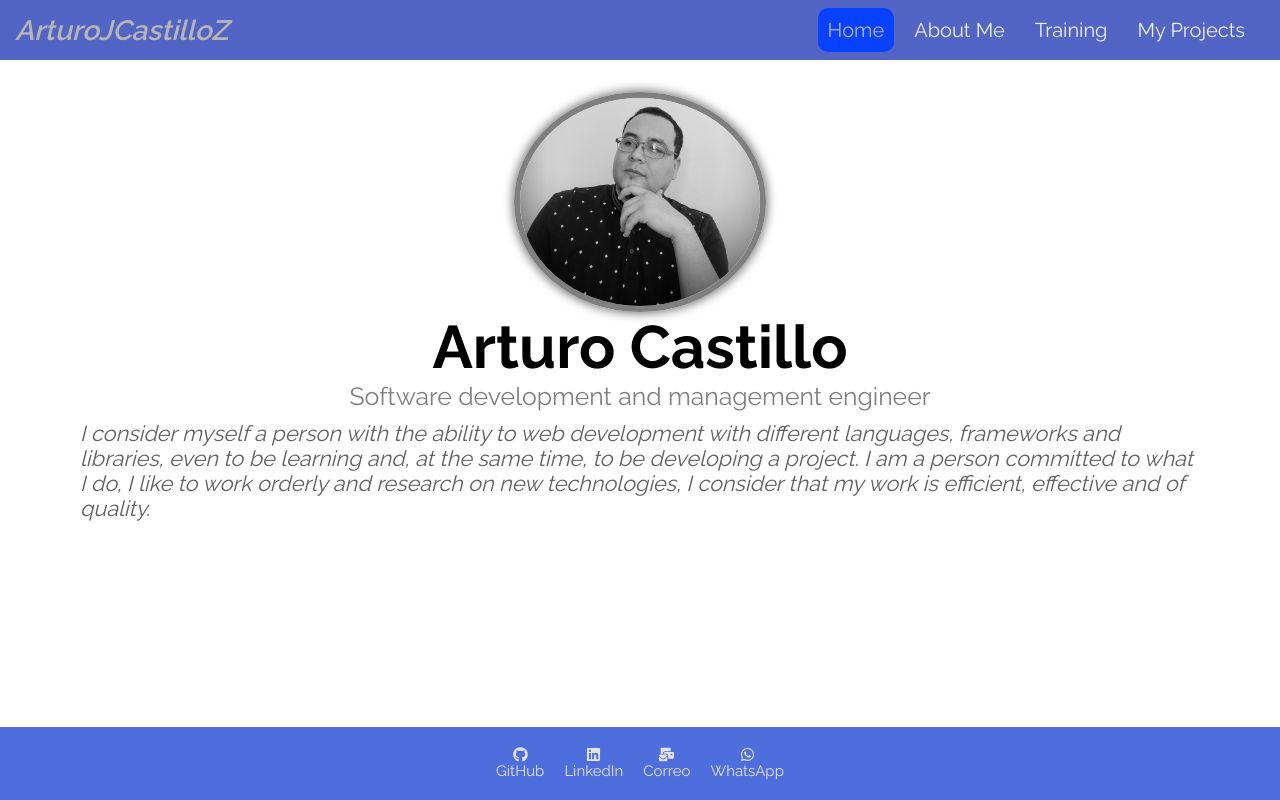
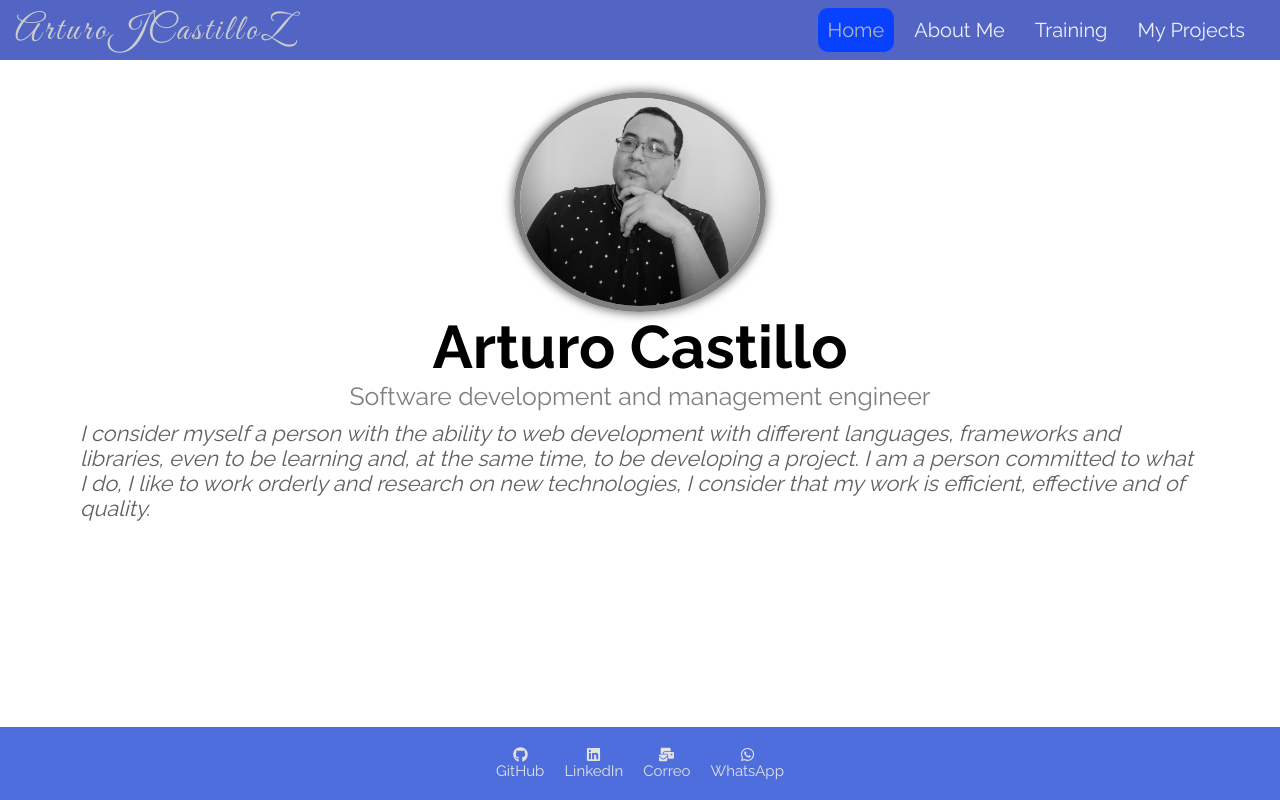
Before and after one commit to ArturoJCastilloZ/arturojcastilloz, a React (Create React App) app: page / in a window 1280 px wide. Built offline with nearby package versions, Linux system fonts and the light colour scheme.

Commit message:
Cambios de estilo en el header

```diff
--- a/src/styles/base.scss
+++ b/src/styles/base.scss
@@ -1,10 +1,12 @@
 @import url('https://fonts.googleapis.com/css2?family=Raleway:wght@200;300;400;500;600;700;800;900&display=swap');
+@import url('https://fonts.googleapis.com/css2?family=Great+Vibes&display=swap');
 
 $font-primary-family: 'Raleway', sans-serif;
 $font-title-size: 20px;
 $font-title-color: #e3e3e3;
 $font-color: #7f7f7f;
 $font-color-description: #606060;
+$font-logo: 'Great Vibes', cursive;
 
 $font-logo-size: 1.75rem;
 $font-logo-color: #000000;
--- a/src/styles/components/header/header.scss
+++ b/src/styles/components/header/header.scss
@@ -8,12 +8,17 @@
     background: #5265c4;
     font-family: $font-primary-family;
     &-logo {
-        font-weight: 600;
-        font-size: 1.75rem;
+        font-weight: 400;
+        font-size: 2.25rem;
         margin: 15px;
-        font-style: italic;
-        color: #b5b5b5;
+        // font-style: italic;
+        font-family: $font-logo;
+        letter-spacing: 3px;
         text-decoration: none;
+        color: #CCCCCC;
+        @include media-up(m){
+            font-size: 1.75rem;
+        }
     }
     &-items {
         padding: 0 20px;
```
